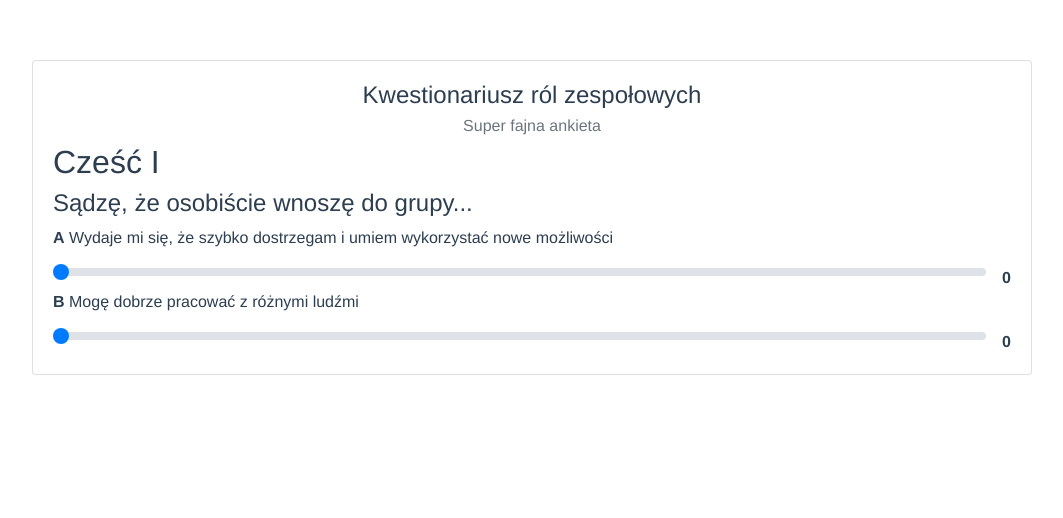
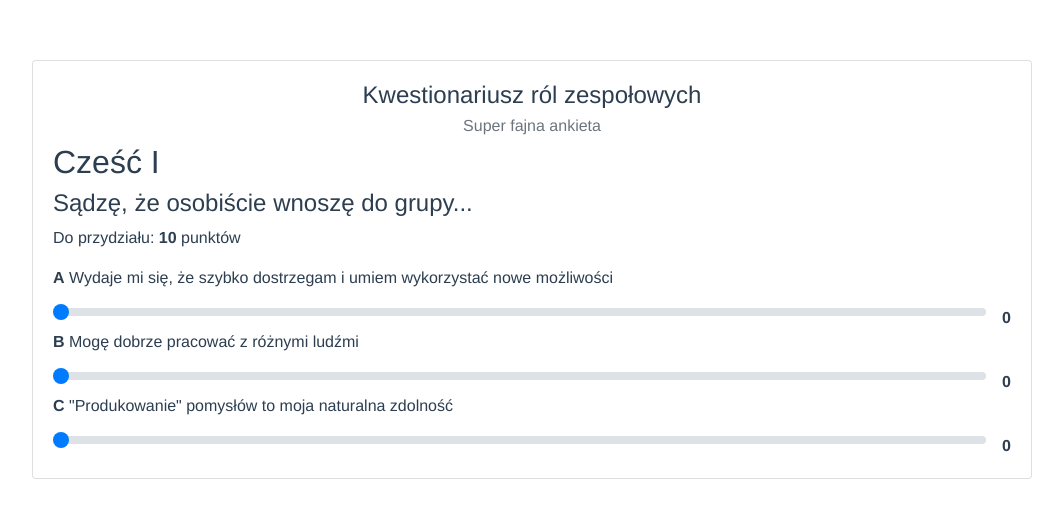
Before and after one commit to christopher-dabrowski/kwestionariusz-rol-zespolowych, a Vue app: page / in a window 1280 px wide. Shown: the top 518 px of the page, without its empty margins (108-1171 px from the left). Built offline with nearby package versions, Linux system fonts and the light colour scheme.

Commit message:
Create component for Option
Previous code wasn't working XD

```diff
--- a/src/App.vue
+++ b/src/App.vue
@@ -10,49 +10,44 @@
       <form style="text-align: left">
         <h2>Cześć I</h2>
         <h4>Sądzę, że osobiście wnoszę do grupy...</h4>
+        <p>
+          Do przydziału: <b>{{ left }}</b> punktów
+        </p>
 
-        <div>
-          <label
-            ><b>A</b> Wydaje mi się, że szybko dostrzegam i umiem wykorzystać
-            nowe możliwości</label
-          >
-          <div class="d-flex align-items-baseline">
-            <b-form-input
-              class="mr-3"
-              v-model="a"
-              type="range"
-              min="0"
-              :max="left"
-            ></b-form-input>
-            <div class="mt-2">
-              <b>{{ a }}</b>
-            </div>
-          </div>
-        </div>
+        <Option
+          letter="A"
+          text="Wydaje mi się, że szybko dostrzegam i umiem wykorzystać
+            nowe możliwości"
+          v-model="a"
+          :max="left"
+        />
 
-        <div>
-          <label><b>B</b> Mogę dobrze pracować z różnymi ludźmi</label>
-          <div class="d-flex align-items-baseline">
-            <b-form-input
-              class="mr-3"
-              v-model="b"
-              type="range"
-              min="0"
-              :max="left"
-            ></b-form-input>
-            <div class="mt-2">
-              <b>{{ b }}</b>
-            </div>
-          </div>
-        </div>
+        <Option
+          letter="B"
+          text="Mogę dobrze pracować z różnymi ludźmi"
+          v-model="b"
+          :max="left"
+        />
+
+        <Option
+          letter="C"
+          text='"Produkowanie" pomysłów to moja naturalna zdolność'
+          v-model="c"
+          :max="left"
+        />
       </form>
     </b-card>
   </div>
 </template>
 
 <script>
+import Option from "./components/Option";
+
 export default {
   name: "App",
+  components: {
+    Option,
+  },
   data() {
     return {
       total: 10,
@@ -79,9 +74,12 @@ export default {
         this.h,
       ];
 
-      return values.map(Number).reduce((a, b) => a + b, 0);
+      const x = values.map(Number).reduce((a, b) => a + b, 0);
+      console.log("Wydano: " + x);
+      return x;
     },
     left() {
+      console.log("Zostało: " + (this.total - this.spend));
       return this.total - this.spend;
     },
   },
--- /dev/null
+++ b/src/components/Option.vue
@@ -0,0 +1,43 @@
+<template>
+  <div>
+    <label
+      ><b>{{ letter }}</b> {{ text }}</label
+    >
+    <div class="d-flex align-items-baseline">
+      <b-form-input
+        class="mr-3"
+        :value="value"
+        type="range"
+        min="0"
+        :max="left"
+        @input="updateValue"
+      ></b-form-input>
+      <div class="mt-2">
+        <b>{{ value }}</b>
+      </div>
+    </div>
+  </div>
+</template>
+
+<script>
+export default {
+  props: {
+    letter: String,
+    text: String,
+    max: Number,
+    value: Number,
+  },
+  computed: {
+    left() {
+      return Number(this.max) + Number(this.value);
+    },
+  },
+  methods: {
+    updateValue(newValue) {
+      this.$emit("input", Number(newValue));
+    },
+  },
+};
+</script>
+
+<style></style>
```
